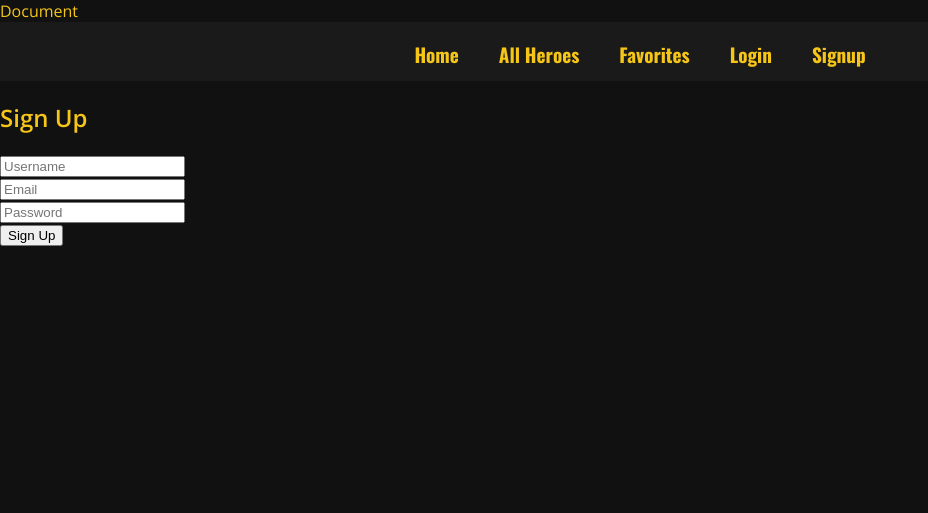
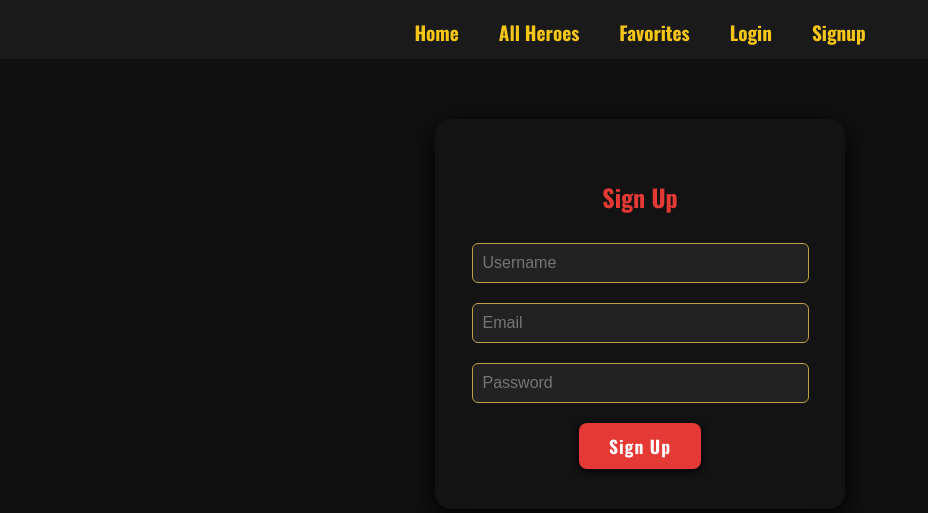
Before and after one commit to SXSreax/Level-12-DTP, a Flask app: page /signup in a window 1280 px wide. Shown: the top 513 px of the page, without its empty margins (0-928 px from the left). Run offline with Flask 3, Linux system fonts and the light colour scheme.

Commit message:
Add signup form styles and improve signup.html
Introduced a new CSS file for styling the signup form and updated signup.html to use the new styles. Also improved the template structure by moving the stylesheet link to the head block and added display for flashed messages.

```diff
--- a/static/css/signup.css
+++ b/static/css/signup.css
@@ -0,0 +1,49 @@
+.form-container {
+  max-width: 350px;
+  margin: 60px auto;
+  background: rgba(20, 20, 20, 0.98);
+  border-radius: 16px;
+  box-shadow: 0 8px 32px #000;
+  padding: 40px 30px;
+  text-align: center;
+}
+.form-container h2 {
+  font-family: "Oswald", Arial, sans-serif;
+  color: #e53935;
+  margin-bottom: 18px;
+}
+.form-container input {
+  width: 90%;
+  padding: 10px;
+  margin: 10px 0;
+  border-radius: 6px;
+  border: 1px solid #bfa046;
+  background: #222;
+  color: #fff;
+  font-size: 1em;
+}
+.form-container button {
+  background: #e53935;
+  color: #fff;
+  font-family: "Oswald", Arial, sans-serif;
+  font-size: 1.1em;
+  padding: 10px 30px;
+  border-radius: 8px;
+  border: none;
+  box-shadow: 0 2px 8px #000;
+  transition: background 0.2s, color 0.2s;
+  letter-spacing: 1px;
+  font-weight: bold;
+  outline: none;
+  margin-top: 10px;
+}
+.form-container button:hover {
+  background: #bfa046;
+  color: #111;
+}
+.form-container ul {
+  color: #e53935;
+  margin-top: 15px;
+  padding-left: 0;
+  list-style: none;
+}
--- a/templates/signup.html
+++ b/templates/signup.html
@@ -9,23 +9,41 @@
       href="https://fonts.googleapis.com/css?family=Open+Sans:400,600&display=swap"
       rel="stylesheet"
     />
+    <title>Document</title>
+  </head>
+  <body>
+    {% extends "base.html" %} {% block title %}Sign Up{% endblock %} {% block
+    head %}
     <link
       rel="stylesheet"
       href="{{ url_for('static', filename='css/signup.css') }}"
-    <title>Document</title>
-  </head>
-  <body>
-    {% extends "base.html" %}
-    {% block title %}Sign Up{% endblock %}
-    {% block content %}
+    />
+    {% endblock %} {% block content %}
     <div class="form-container">
       <h2>Sign Up</h2>
-        <form method="POST">
-          <input type="text" name="username" placeholder="Username" required><br>
-          <input type="email" name="email" placeholder="Email" required><br>
-          <input type="password" name="password" placeholder="Password" required><br>
-          <button type="submit">Sign Up</button>
-        </form>
+      <form method="POST">
+        <input
+          type="text"
+          name="username"
+          placeholder="Username"
+          required
+        /><br />
+        <input type="email" name="email" placeholder="Email" required /><br />
+        <input
+          type="password"
+          name="password"
+          placeholder="Password"
+          required
+        /><br />
+        <button type="submit">Sign Up</button>
+      </form>
+      {% with messages = get_flashed_messages() %} {% if messages %}
+      <ul>
+        {% for message in messages %}
+        <li>{{ message }}</li>
+        {% endfor %}
+      </ul>
+      {% endif %} {% endwith %}
     </div>
     {% endblock %}
   </body>
```
